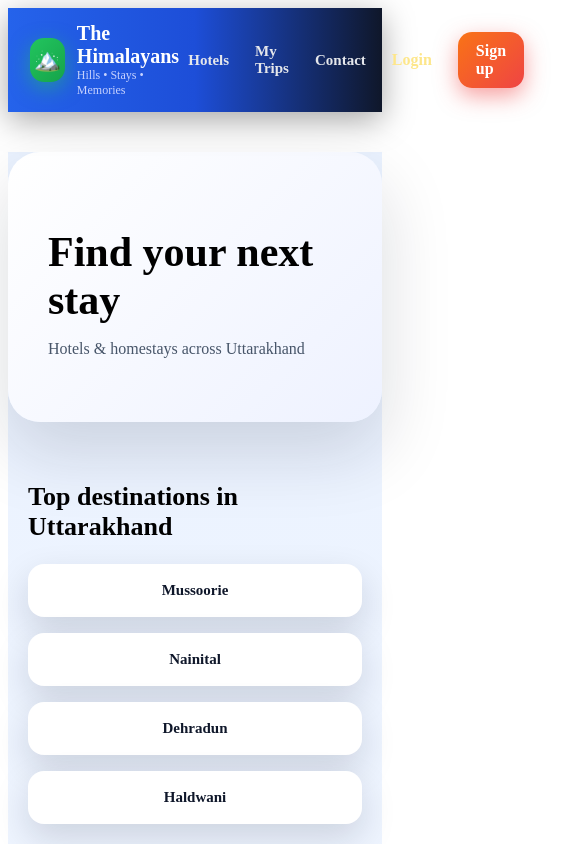
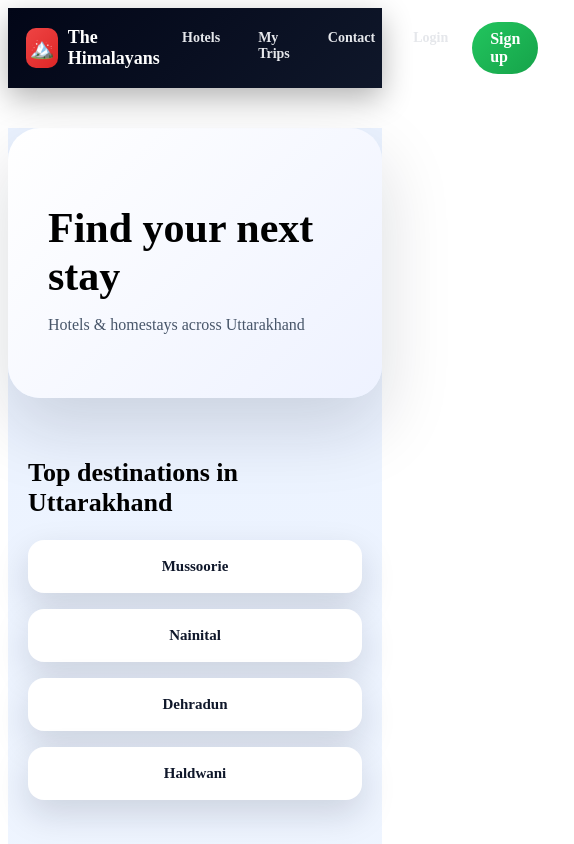
Before and after one commit to pamnautiyal-cpu/himstay, a React (Vite) app in the folder frontend/: page / in a window 390 px wide. Shown: the top 844 px of the page, 574 px wide, since content can reach past the window. Built offline with nearby package versions, Linux system fonts and the light colour scheme.

Commit message:
Add colorful navbar with mobile hamburger menu

```diff
--- a/frontend/src/components/Navbar.jsx
+++ b/frontend/src/components/Navbar.jsx
@@ -1,140 +1,182 @@
-import React, { useEffect, useState } from "react";
-import { Link } from "react-router-dom";
+import { Link, useLocation } from "react-router-dom";
+import { useState, useEffect } from "react";
 
-export default function Navbar() {
+function Navbar() {
+  const location = useLocation();
+  const [open, setOpen] = useState(false);
   const [scrolled, setScrolled] = useState(false);
 
   useEffect(() => {
-    const onScroll = () => {
-      setScrolled(window.scrollY > 40);
-    };
+    const onScroll = () => setScrolled(window.scrollY > 20);
     window.addEventListener("scroll", onScroll);
     return () => window.removeEventListener("scroll", onScroll);
   }, []);
 
+  const isActive = (path) =>
+    location.pathname.startsWith(path)
+      ? { background: "#2563eb", color: "#fff" }
+      : {};
+
   return (
     <header
       style={{
-        ...styles.navbar,
+        position: "sticky",
+        top: 0,
+        zIndex: 100,
         background: scrolled
-          ? "linear-gradient(90deg,#0f172a,#020617)"
-          : "linear-gradient(90deg,#2563eb,#1d4ed8,#0f172a)",
-        padding: scrolled ? "8px 0" : "0",
+          ? "linear-gradient(135deg,#0f172a,#1e293b)"
+          : "linear-gradient(135deg,#020617,#0f172a)",
+        boxShadow: "0 10px 30px rgba(0,0,0,0.3)",
       }}
     >
-      <div style={styles.inner}>
-
+      <div
+        style={{
+          maxWidth: 1200,
+          margin: "0 auto",
+          padding: "14px 18px",
+          display: "flex",
+          alignItems: "center",
+          justifyContent: "space-between",
+        }}
+      >
         {/* LOGO */}
-        <Link to="/" style={styles.logoBox}>
+        <Link
+          to="/"
+          style={{
+            display: "flex",
+            alignItems: "center",
+            gap: 10,
+            textDecoration: "none",
+            color: "#fff",
+          }}
+        >
           <div
             style={{
-              ...styles.logoIcon,
-              transform: scrolled ? "scale(0.9)" : "scale(1)",
+              width: 40,
+              height: 40,
+              borderRadius: 10,
+              background: "linear-gradient(135deg,#ef4444,#dc2626)",
+              display: "flex",
+              alignItems: "center",
+              justifyContent: "center",
+              fontSize: 20,
             }}
           >
             🏔️
           </div>
-          <div>
-            <div style={styles.logoText}>The Himalayans</div>
-            {!scrolled && (
-              <div style={styles.logoSub}>
-                Hills • Stays • Memories
-              </div>
-            )}
-          </div>
+          <strong style={{ fontSize: 18 }}>The Himalayans</strong>
         </Link>
 
-        {/* MENU */}
-        <nav style={styles.menu}>
-          <Link to="/hotels" style={styles.link}>Hotels</Link>
-          <Link to="/trips" style={styles.link}>My Trips</Link>
-          <Link to="/contact" style={styles.link}>Contact</Link>
-          <Link to="/login" style={styles.login}>Login</Link>
-          <Link to="/signup" style={styles.signup}>Sign up</Link>
+        {/* DESKTOP LINKS */}
+        <nav
+          style={{
+            display: "flex",
+            gap: 10,
+          }}
+          className="desktop-nav"
+        >
+          {[
+            { to: "/hotels", label: "Hotels" },
+            { to: "/mytrips", label: "My Trips" },
+            { to: "/contact", label: "Contact" },
+            { to: "/login", label: "Login" },
+          ].map((l) => (
+            <Link
+              key={l.to}
+              to={l.to}
+              style={{
+                padding: "8px 14px",
+                borderRadius: 999,
+                fontSize: 14,
+                fontWeight: 600,
+                color: "#e5e7eb",
+                textDecoration: "none",
+                ...isActive(l.to),
+              }}
+            >
+              {l.label}
+            </Link>
+          ))}
+
+          <Link
+            to="/register"
+            style={{
+              padding: "8px 18px",
+              borderRadius: 999,
+              background: "linear-gradient(135deg,#22c55e,#16a34a)",
+              color: "#fff",
+              fontWeight: 700,
+              textDecoration: "none",
+            }}
+          >
+            Sign up
+          </Link>
         </nav>
 
+        {/* HAMBURGER */}
+        <button
+          onClick={() => setOpen(!open)}
+          style={{
+            display: "none",
+            background: "none",
+            border: "none",
+            color: "#fff",
+            fontSize: 26,
+            cursor: "pointer",
+          }}
+          className="hamburger"
+        >
+          ☰
+        </button>
       </div>
+
+      {/* MOBILE MENU */}
+      {open && (
+        <div
+          style={{
+            background: "#020617",
+            padding: 16,
+            display: "flex",
+            flexDirection: "column",
+            gap: 10,
+          }}
+        >
+          {[
+            { to: "/hotels", label: "Hotels" },
+            { to: "/mytrips", label: "My Trips" },
+            { to: "/contact", label: "Contact" },
+            { to: "/login", label: "Login" },
+            { to: "/register", label: "Sign up" },
+          ].map((l) => (
+            <Link
+              key={l.to}
+              to={l.to}
+              onClick={() => setOpen(false)}
+              style={{
+                padding: "12px",
+                borderRadius: 12,
+                color: "#fff",
+                background: "#020617",
+                textDecoration: "none",
+                fontWeight: 600,
+                border: "1px solid #1e293b",
+              }}
+            >
+              {l.label}
+            </Link>
+          ))}
+        </div>
+      )}
+
+      {/* RESPONSIVE CSS */}
+      <style>{`
+        @media (max-width: 768px) {
+          .desktop-nav { display: none; }
+          .hamburger { display: block !important; }
+        }
+      `}</style>
     </header>
   );
 }
 
-/* ================= STYLES ================= */
-
-const styles = {
-  navbar: {
-    position: "sticky",
-    top: 0,
-    zIndex: 999,
-    transition: "all 0.3s ease",
-    boxShadow: "0 8px 30px rgba(0,0,0,0.35)",
-  },
-
-  inner: {
-    maxWidth: 1200,
-    margin: "0 auto",
-    padding: "14px 22px",
-    display: "flex",
-    justifyContent: "space-between",
-    alignItems: "center",
-  },
-
-  logoBox: {
-    display: "flex",
-    alignItems: "center",
-    gap: 12,
-    textDecoration: "none",
-    color: "#fff",
-  },
-
-  logoIcon: {
-    width: 44,
-    height: 44,
-    borderRadius: 14,
-    background: "linear-gradient(135deg,#22c55e,#16a34a)",
-    display: "flex",
-    alignItems: "center",
-    justifyContent: "center",
-    fontSize: 22,
-    boxShadow: "0 6px 20px rgba(34,197,94,0.5)",
-    transition: "transform 0.3s ease",
-  },
-
-  logoText: {
-    fontSize: 20,
-    fontWeight: 800,
-  },
-
-  logoSub: {
-    fontSize: 12,
-    color: "#c7d2fe",
-  },
-
-  menu: {
-    display: "flex",
-    alignItems: "center",
-    gap: 26,
-  },
-
-  link: {
-    textDecoration: "none",
-    color: "#e5e7eb",
-    fontWeight: 600,
-    fontSize: 15,
-  },
-
-  login: {
-    textDecoration: "none",
-    color: "#fde68a",
-    fontWeight: 600,
-  },
-
-  signup: {
-    textDecoration: "none",
-    padding: "10px 18px",
-    borderRadius: 14,
-    background: "linear-gradient(135deg,#f97316,#ef4444)",
-    color: "#fff",
-    fontWeight: 700,
-    boxShadow: "0 8px 22px rgba(239,68,68,0.5)",
-  },
-};
+export default Navbar;
```
